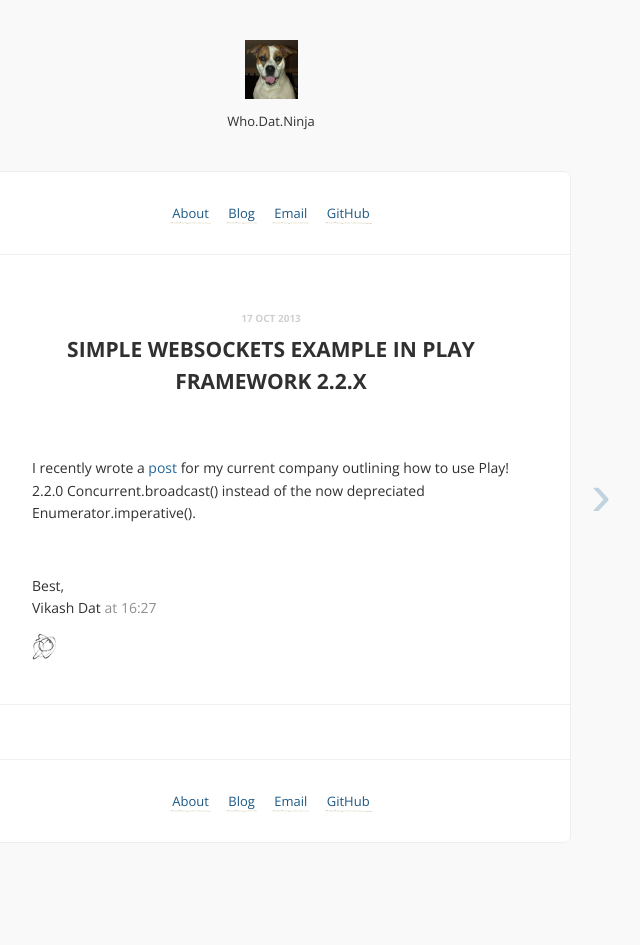
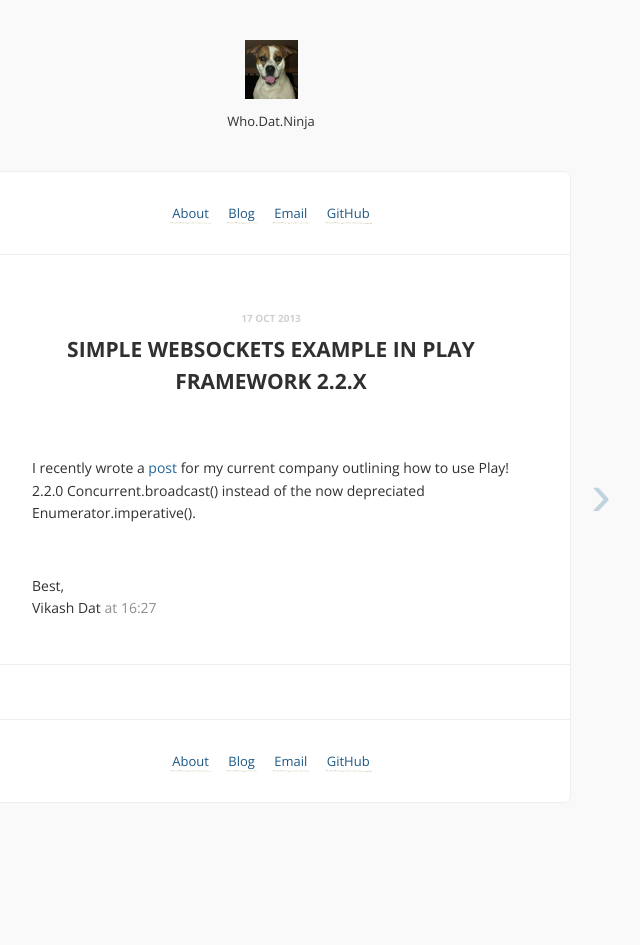
Before and after one commit to dat-vikash/dat-vikash.github.io, a Jekyll site: the page built from _posts/2013-10-17-simple-websockets-in-play-2.md, in a window 1280 px wide. Shown: the whole page, without its empty margins (369-1009 px from the left). Built offline with Jekyll 4.4.1, drawn with Linux system fonts in a browser that asks for light colours; Markdown is read by kramdown in place of the engine named in the settings; comment, search, counter and statistics services are not loaded; after the commit the page ends 905 px from its top, so only the background shows below that.

Commit message:
clean up

```diff
--- a/_includes/signoff.html
+++ b/_includes/signoff.html
@@ -4,6 +4,3 @@
   {{ site.signoff }}
   <span class="muted">{{ page.date | date: "at %H:%M" }}</span>
 </p>
-<p>
-  <img src="/images/scribble3.png" alt="scribble" />
-</p>
```
